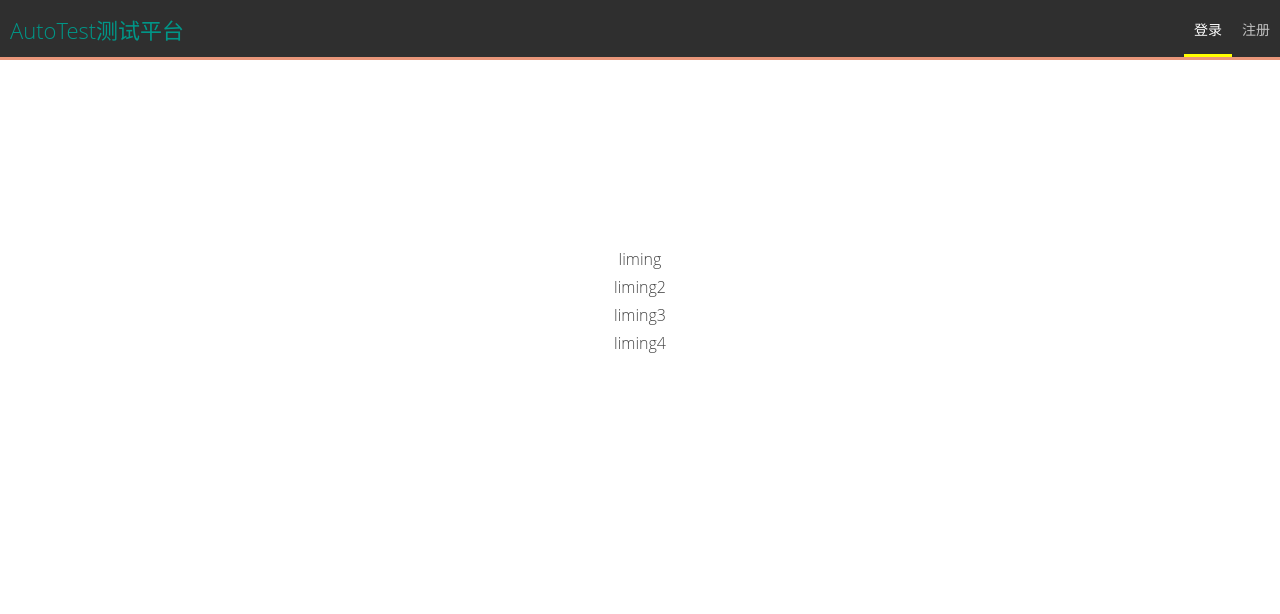
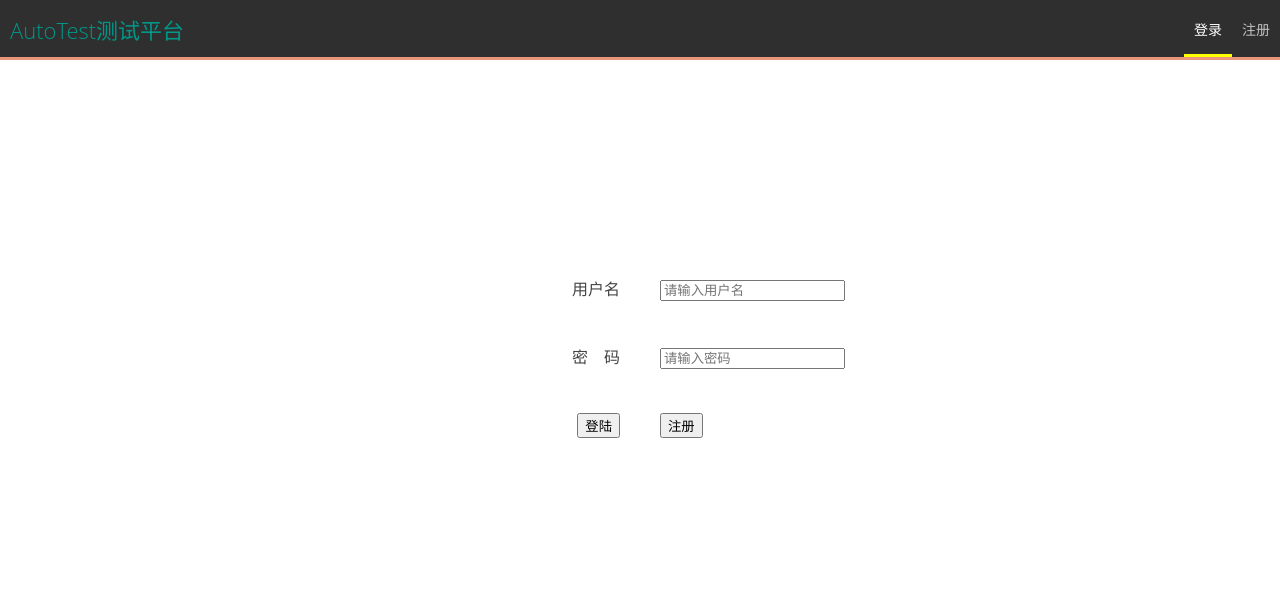
Before and after one commit to ucolourful/AutoTest, a Django app: page / in a window 1280 px wide. Shown: the top 614 px of the page. Run offline with Django 3.2, Linux system fonts and the light colour scheme; some libraries are stand-ins or nearby versions.

Commit message:
【提交原因】：登录页布局 【提交时间】：2018年11月26日22:29:37 【下次提交】：登录页布局完成

```diff
--- a/static/css/autotest.css
+++ b/static/css/autotest.css
@@ -358,3 +358,29 @@ body { margin: 0; padding: 0; font-family: 'Microsoft YaHei', 'Lantinghei SC', '
     margin: auto;
     top: 0; left: 0; right: 0; bottom: 0;
 }
+
+.at-login-form-item {
+    position: relative;
+    width: 100%;
+    padding: 10px;
+}
+
+.at-login-form-item-left {
+    position: relative;
+    float: left;
+    width: 50%;
+    height: auto;
+    overflow: hidden;
+    text-align: right;
+    padding: 20px;
+}
+
+.at-login-form-item-right{
+    position: relative;
+    float: left;
+    width: 50%;
+    height: auto;
+    overflow: hidden;
+    text-align: left;
+    padding: 20px;
+}
--- a/templates/login.html
+++ b/templates/login.html
@@ -17,6 +17,7 @@
 </head>
 
 <body>
+
 <!-- 导航栏 -->
 <div class="at-header">
     <div class="at-header-logo">
@@ -35,56 +36,31 @@
     <!-- 登录表单 -->
     <form class="at-login-form" lay-filter="regist">
         <div class="at-login-form-item">
-            <div class="at-login-form-item-half">liming</div>
-            <div class="at-login-form-item-half">liming2</div>
+            <div class="at-login-form-item-left">
+                <lable>用户名</lable>
+            </div>
+            <div class="at-login-form-item-right">
+                <input type="text" placeholder="请输入用户名"/>
+            </div>
         </div>
-        <div class="at-login-form-item">liming3</div>
-        <div class="at-login-form-item">liming4</div>
-        <!--<div class="at-login-top-half">-->
-            <!--<div class="at-login-left-half">-->
-                <!--<div class=""></div>-->
-            <!--</div>-->
-            <!--<div class="at-login-right-half">liming2</div>-->
-        <!--</div>-->
-        <!--<div class="at-login-bottom-half">-->
-            <!--<div class="at-login-left-half">liming3</div>-->
-            <!--<div class="at-login-right-half">liming4</div>-->
-        <!--</div>-->
+        <div class="at-login-form-item">
+            <div class="at-login-form-item-left">
+                <lable>密　码</lable>
+            </div>
+            <div class="at-login-form-item-right">
+                <input type="password" placeholder="请输入密码"/>
+            </div>
+        </div>
+        <div class="at-login-form-item">
+            <div class="at-login-form-item-left">
+                <input type="button" value="登陆">
+            </div>
+            <div class="at-login-form-item-right">
+                <input type="button" value="注册">
+            </div>
+        </div>
     </form>
 </div>
-
-<!-- 注册表单 -->
-<!--<div class="layui-body">-->
-<!--<br><br>-->
-<!--<form class="layui-form layui-form-pane1" lay-filter="regist">-->
-
-<!--<div class="layui-form-item">-->
-<!--<label class="layui-form-label">用户名</label>-->
-<!--<div class="layui-input-block">-->
-<!--<input type="text" name="username" lay-verify="required|title" placeholder="请输入用户名"-->
-<!--autocomplete="off" class="layui-input">-->
-<!--</div>-->
-<!--</div>-->
-
-<!--<div class="layui-form-item">-->
-<!--<label class="layui-form-label">密码</label>-->
-<!--<div class="layui-input-block">-->
-<!--<input type="password" name="password" id="password" lay-verify="required|pass" placeholder="请输入密码"-->
-<!--autocomplete="off" class="layui-input">-->
-<!--</div>-->
-<!--</div>-->
-
-<!--<div class="layui-form-item">-->
-<!--<div class="layui-input-block">-->
-<!--<button class="layui-btn" lay-submit lay-filter="*">登录</button>-->
-<!--<button type="reset" class="layui-btn layui-btn-primary">重置</button>-->
-<!--</div>-->
-<!--</div>-->
-<!--</form>-->
-<!--</div>-->
-<!--</div>-->
-
-
 <script src="../static/src/layui.js"></script>
 <script src="../static/js/atLogin.js"></script>
 </body>
```
